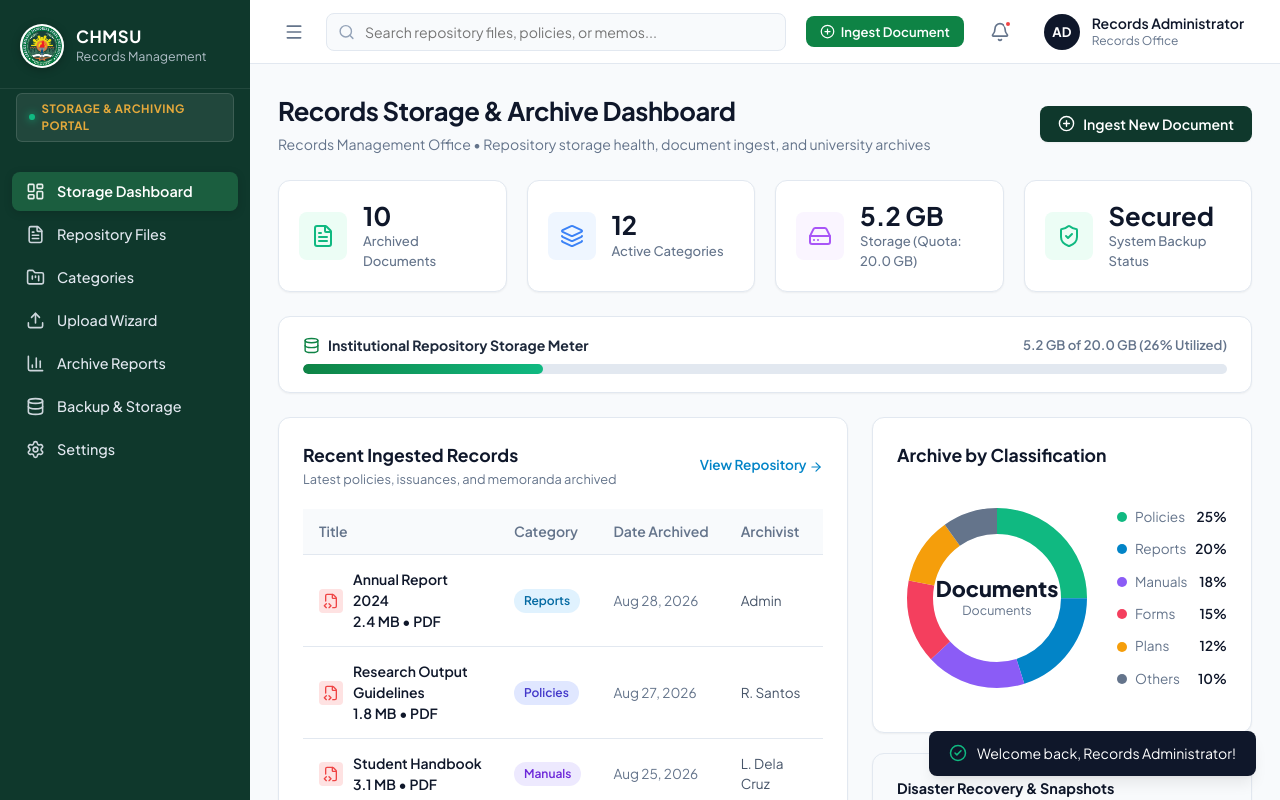
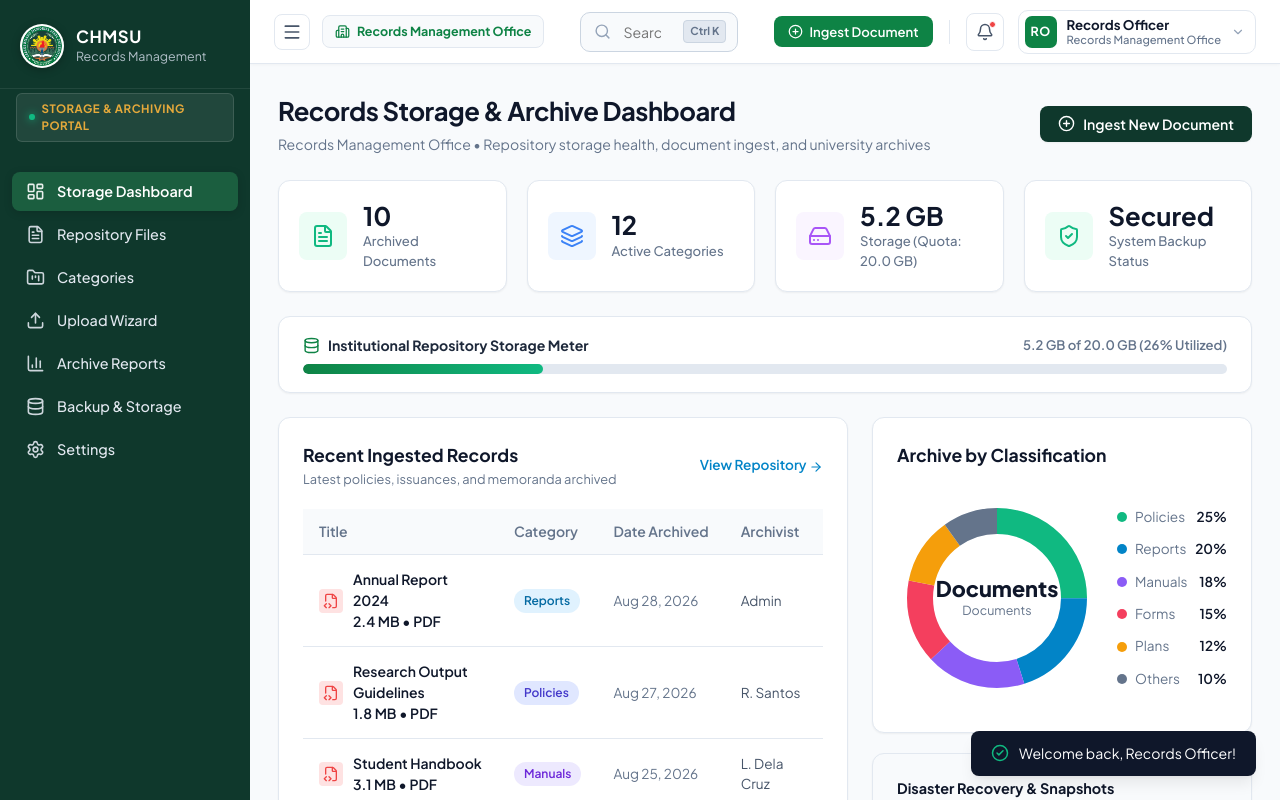
Before and after one commit to KYmer-dotcom/chmsu-digital-repository, a React (Vite) app: page / in a window 1280 px wide. Both pictures are taken after a click on the button "Sign in with CHMSU Account". Shown: the top 800 px of the page. Built offline with nearby package versions, Linux system fonts and the light colour scheme.

Commit message:
Refactor Header: center expansive search bar with Ctrl+K, fix office profile mismatch, and balance action controls

```diff
--- a/src/components/Header.jsx
+++ b/src/components/Header.jsx
@@ -1,5 +1,5 @@
 import React, { useState } from 'react';
-import { Menu, Search, Bell, LogOut, Settings as SettingsIcon, User, PlusCircle, Building2 } from 'lucide-react';
+import { Menu, Search, Bell, LogOut, User, PlusCircle, Building2, ChevronDown } from 'lucide-react';
 
 export default function Header({
   toggleSidebar,
@@ -14,6 +14,9 @@ export default function Header({
   const [showUserMenu, setShowUserMenu] = useState(false);
 
   const isRegistrar = currentUser?.role === 'Registrar';
+  const displayName = currentUser?.name || (isRegistrar ? 'Registrar Officer' : 'Records Officer');
+  const displayRole = currentUser?.officeName || (isRegistrar ? 'Office of the Registrar' : 'Records Management Office');
+  const avatarInitials = currentUser?.avatar || 'RO';
 
   const handleKeyDown = (e) => {
     if (e.key === 'Enter') {
@@ -23,138 +26,133 @@ export default function Header({
 
   return (
     <header className="top-header">
+      {/* 1. Left Section: Sidebar Toggle & Quick Context */}
       <div className="header-left">
         <button
           className="toggle-btn"
           onClick={toggleSidebar}
           aria-label="Toggle Sidebar"
+          title="Toggle Navigation Sidebar"
         >
           <Menu size={20} />
         </button>
 
+        <div className="header-context-badge">
+          <Building2 size={15} className="context-badge-icon" />
+          <span>{isRegistrar ? 'Office of the Registrar' : 'Records Management Office'}</span>
+        </div>
+      </div>
+
+      {/* 2. Center Section: Prominent, Centered Global Search */}
+      <div className="header-center">
         <div className="search-box">
           <Search size={17} className="search-icon" />
           <input
             type="text"
             className="search-input"
-            placeholder={isRegistrar ? "Search student ID, name, or document..." : "Search repository files, policies, or memos..."}
+            placeholder={
+              isRegistrar
+                ? "Search student ID, name, or requested document..."
+                : "Search institutional records, policies, manuals, or memos..."
+            }
             value={searchQuery}
             onChange={(e) => setSearchQuery(e.target.value)}
             onKeyDown={handleKeyDown}
           />
+          <kbd className="search-kbd-chip">Ctrl K</kbd>
         </div>
       </div>
 
+      {/* 3. Right Section: Action Button, Notifications & Account Profile */}
       <div className="header-right">
-        {/* Quick Action Button */}
+        {/* Quick Primary Action Button */}
         {onNavigate && (
           <button
             className="btn-header-action"
             onClick={() => onNavigate(isRegistrar ? 'requests' : 'upload')}
+            title={isRegistrar ? "Log a walk-in or online student document request" : "Ingest and archive a new document into repository storage"}
           >
             <PlusCircle size={15} />
             <span>{isRegistrar ? 'Log Student Request' : 'Ingest Document'}</span>
           </button>
         )}
+
+        <div className="header-v-divider" />
+
+        {/* Notification Bell */}
         <div style={{ position: 'relative' }}>
           <button
-            className="bell-btn"
+            className="bell-btn-modern"
             onClick={() => setShowNotifications(!showNotifications)}
             aria-label="Notifications"
+            title="Notifications"
           >
-            <Bell size={20} />
+            <Bell size={18} />
             <span className="bell-dot"></span>
           </button>
 
           {showNotifications && (
-            <div style={{
-              position: 'absolute',
-              right: 0,
-              top: '48px',
-              width: '280px',
-              background: '#ffffff',
-              borderRadius: '12px',
-              border: '1px solid #e2e8f0',
-              boxShadow: '0 10px 25px rgba(0,0,0,0.1)',
-              padding: '16px',
-              zIndex: 50
-            }}>
-              <h4 style={{ fontSize: '0.9rem', marginBottom: '10px', color: '#0f172a' }}>Notifications</h4>
-              <div style={{ fontSize: '0.8rem', color: '#64748b', display: 'flex', flexDirection: 'column', gap: '10px' }}>
-                <div style={{ paddingBottom: '8px', borderBottom: '1px solid #f1f5f9' }}>
-                  <strong>New Upload:</strong> Annual Report 2024 was added by Admin.
+            <div className="header-dropdown-card notifications-menu">
+              <div className="dropdown-menu-header">
+                <h4>System Notifications</h4>
+                <span className="notification-count-tag">3 New</span>
+              </div>
+              <div className="notifications-list">
+                <div className="notification-item">
+                  <strong>{isRegistrar ? 'New Request:' : 'New Archive Ingest:'}</strong>
+                  {isRegistrar
+                    ? ' Student #2022-0142 filed request for TOR.'
+                    : ' Annual Report 2024 was archived.'}
                 </div>
-                <div style={{ paddingBottom: '8px', borderBottom: '1px solid #f1f5f9' }}>
-                  <strong>Backup Complete:</strong> Weekly incremental backup completed.
+                <div className="notification-item">
+                  <strong>Repository Status:</strong> Storage quota is healthy (26% utilized).
                 </div>
-                <div>
-                  <strong>User Access:</strong> R. Santos requested review permission.
+                <div className="notification-item">
+                  <strong>Security Backup:</strong> Automated snapshot created successfully.
                 </div>
               </div>
             </div>
           )}
         </div>
 
+        {/* User Account Profile Pill */}
         <div style={{ position: 'relative' }}>
           <div
-            className="user-profile"
+            className="user-profile-pill"
             onClick={() => setShowUserMenu(!showUserMenu)}
+            title="Account Options"
           >
-            <div className="user-avatar">{currentUser?.avatar || 'AD'}</div>
-            <div className="user-info">
-              <div className="user-name">{currentUser?.name || 'Administrator'}</div>
-              <div className="user-role">{currentUser?.role || 'Repository Administrator'}</div>
+            <div className="user-avatar-modern">{avatarInitials}</div>
+            <div className="user-info-modern">
+              <div className="user-name-modern">{displayName}</div>
+              <div className="user-role-modern">{displayRole}</div>
             </div>
+            <ChevronDown size={14} className={`profile-chevron ${showUserMenu ? 'rotated' : ''}`} />
           </div>
 
           {showUserMenu && (
-            <div style={{
-              position: 'absolute',
-              right: 0,
-              top: '48px',
-              width: '180px',
-              background: '#ffffff',
-              borderRadius: '10px',
-              border: '1px solid #e2e8f0',
-              boxShadow: '0 10px 25px rgba(0,0,0,0.1)',
-              padding: '6px',
-              zIndex: 50
-            }}>
+            <div className="header-dropdown-card user-menu-dropdown">
+              <div className="user-menu-info-header">
+                <div className="user-menu-full-name">{displayName}</div>
+                <div className="user-menu-email">{currentUser?.email || (isRegistrar ? 'registrar@chmsu.edu.ph' : 'records@chmsu.edu.ph')}</div>
+              </div>
+              <div className="user-menu-divider" />
               <button
-                onClick={() => setShowUserMenu(false)}
-                style={{
-                  display: 'flex',
-                  alignItems: 'center',
-                  gap: '8px',
-                  width: '100%',
-                  padding: '8px 12px',
-                  background: 'transparent',
-                  border: 'none',
-                  fontSize: '0.85rem',
-                  color: '#1e293b',
-                  cursor: 'pointer',
-                  borderRadius: '6px'
+                onClick={() => {
+                  setShowUserMenu(false);
+                  if (onNavigate) onNavigate(isRegistrar ? 'requests' : 'settings');
                 }}
+                className="user-menu-action-btn"
               >
-                <User size={15} /> Profile
+                <User size={15} />
+                <span>Account Profile</span>
               </button>
               <button
                 onClick={onLogout}
-                style={{
-                  display: 'flex',
-                  alignItems: 'center',
-                  gap: '8px',
-                  width: '100%',
-                  padding: '8px 12px',
-                  background: 'transparent',
-                  border: 'none',
-                  fontSize: '0.85rem',
-                  color: '#ef4444',
-                  cursor: 'pointer',
-                  borderRadius: '6px'
-                }}
+                className="user-menu-action-btn logout-danger"
               >
-                <LogOut size={15} /> Sign Out
+                <LogOut size={15} />
+                <span>Sign Out</span>
               </button>
             </div>
           )}
--- a/src/data/accountsDb.js
+++ b/src/data/accountsDb.js
@@ -7,11 +7,11 @@ export const initialAccounts = [
     username: 'records',
     email: 'records@chmsu.edu.ph',
     password: 'admin123',
-    name: 'Records Management Officer',
+    name: 'Records Officer',
     role: 'Records Office',
     officeName: 'Records Management Office',
     department: 'University Archives & Records Section',
-    avatar: 'RM',
+    avatar: 'RO',
     canManageStorage: true,
     canProcessRequests: false
   },
@@ -20,11 +20,11 @@ export const initialAccounts = [
     username: 'registrar',
     email: 'registrar@chmsu.edu.ph',
     password: 'registrar123',
-    name: 'University Registrar Officer',
+    name: 'Registrar Officer',
     role: 'Registrar',
-    officeName: 'Office of the University Registrar',
+    officeName: 'Office of the Registrar',
     department: 'Student Academic Records & Admissions',
-    avatar: 'UR',
+    avatar: 'RO',
     canManageStorage: false,
     canProcessRequests: true
   },
@@ -34,11 +34,11 @@ export const initialAccounts = [
     username: 'admin',
     email: 'admin@chmsu.edu.ph',
     password: 'admin123',
-    name: 'Records Administrator',
+    name: 'Records Officer',
     role: 'Records Office',
     officeName: 'Records Management Office',
-    department: 'Management Information System / Records',
-    avatar: 'AD',
+    department: 'University Archives & Records Section',
+    avatar: 'RO',
     canManageStorage: true,
     canProcessRequests: false
   }
@@ -117,7 +117,20 @@ export function getCurrentSession() {
   const session = localStorage.getItem('chmsu_auth_user');
   if (session) {
     try {
-      return JSON.parse(session);
+      const parsed = JSON.parse(session);
+      // Migrate old sessions or legacy John Doe to the official office roles
+      if (!parsed.name || parsed.name === 'John Doe' || parsed.username === 'admin' || parsed.username === 'records') {
+        const updated = {
+          ...parsed,
+          name: 'Records Officer',
+          role: 'Records Office',
+          officeName: 'Records Management Office',
+          avatar: 'RO'
+        };
+        localStorage.setItem('chmsu_auth_user', JSON.stringify(updated));
+        return updated;
+      }
+      return parsed;
     } catch (e) {
       return null;
     }
--- a/src/index.css
+++ b/src/index.css
@@ -170,149 +170,334 @@ button, input, select, textarea {
 .top-header {
   height: 64px;
   background: #ffffff;
-  border-bottom: 1px solid var(--border-color);
-  padding: 0 28px;
+  border-bottom: 1px solid #e2e8f0;
+  padding: 0 24px;
   display: flex;
   align-items: center;
   justify-content: space-between;
-  gap: 20px;
+  gap: 16px;
   position: sticky;
   top: 0;
   z-index: 30;
+  box-shadow: 0 1px 3px rgba(0, 0, 0, 0.03);
 }
 
 .header-left {
   display: flex;
   align-items: center;
-  gap: 16px;
+  gap: 12px;
+  flex-shrink: 0;
+}
+
+.toggle-btn {
+  background: #ffffff;
+  border: 1px solid #e2e8f0;
+  color: #475569;
+  cursor: pointer;
+  width: 36px;
+  height: 36px;
+  border-radius: 8px;
+  display: flex;
+  align-items: center;
+  justify-content: center;
+  transition: all 0.2s ease;
+}
+
+.toggle-btn:hover {
+  background: #f8fafc;
+  border-color: #cbd5e1;
+  color: #0f172a;
+}
+
+.header-context-badge {
+  display: flex;
+  align-items: center;
+  gap: 7px;
+  padding: 6px 12px;
+  background: #f8fafc;
+  border: 1px solid #e2e8f0;
+  border-radius: 8px;
+  font-size: 0.78rem;
+  font-weight: 700;
+  color: #0e8345;
+}
+
+.context-badge-icon {
+  color: #0e8345;
+}
+
+/* Center Search - Expansive & Balanced */
+.header-center {
   flex: 1;
-  max-width: 580px;
-}
-
-.toggle-btn {
-  background: transparent;
-  border: none;
-  color: var(--text-muted);
-  cursor: pointer;
-  padding: 6px;
-  border-radius: 6px;
-  display: flex;
-  align-items: center;
-  transition: background 0.2s;
-}
-
-.toggle-btn:hover {
-  background: var(--border-light);
-  color: var(--text-main);
+  max-width: 540px;
+  margin: 0 20px;
 }
 
 .search-box {
   position: relative;
   width: 100%;
+  display: flex;
+  align-items: center;
 }
 
 .search-icon {
   position: absolute;
-  left: 12px;
-  top: 50%;
-  transform: translateY(-50%);
-  color: var(--text-subtle);
+  left: 14px;
+  color: #94a3b8;
   pointer-events: none;
 }
 
 .search-input {
   width: 100%;
-  height: 38px;
-  padding: 0 12px 0 38px;
-  border: 1px solid var(--border-color);
-  border-radius: var(--radius-md);
+  height: 40px;
+  padding: 0 76px 0 42px;
+  border: 1px solid #cbd5e1;
+  border-radius: 10px;
   font-size: 0.88rem;
   background: #f8fafc;
-  transition: all 0.2s;
+  transition: all 0.2s ease;
   outline: none;
+  box-sizing: border-box;
 }
 
 .search-input:focus {
   background: #ffffff;
-  border-color: var(--primary-green);
-  box-shadow: 0 0 0 3px rgba(15, 56, 44, 0.1);
-}
-
+  border-color: #0e8345;
+  box-shadow: 0 0 0 3px rgba(14, 131, 69, 0.12);
+}
+
+.search-kbd-chip {
+  position: absolute;
+  right: 12px;
+  background: #e2e8f0;
+  border: 1px solid #cbd5e1;
+  border-radius: 4px;
+  padding: 2px 6px;
+  font-size: 0.68rem;
+  font-family: inherit;
+  font-weight: 700;
+  color: #64748b;
+  pointer-events: none;
+}
+
+/* Header Right Area */
 .header-right {
   display: flex;
   align-items: center;
-  gap: 18px;
-}
-
-.bell-btn {
+  gap: 14px;
+  flex-shrink: 0;
+}
+
+.header-v-divider {
+  width: 1px;
+  height: 24px;
+  background: #e2e8f0;
+  margin: 0 2px;
+}
+
+.bell-btn-modern {
   position: relative;
+  width: 38px;
+  height: 38px;
+  background: #ffffff;
+  border: 1px solid #e2e8f0;
+  border-radius: 8px;
+  color: #475569;
+  cursor: pointer;
+  display: flex;
+  align-items: center;
+  justify-content: center;
+  transition: all 0.2s ease;
+}
+
+.bell-btn-modern:hover {
+  background: #f8fafc;
+  border-color: #cbd5e1;
+  color: #0f172a;
+}
+
+.bell-dot {
+  position: absolute;
+  top: 7px;
+  right: 7px;
+  width: 7px;
+  height: 7px;
+  background: #ef4444;
+  border-radius: 50%;
+  border: 1.5px solid #ffffff;
+}
+
+.user-profile-pill {
+  display: flex;
+  align-items: center;
+  gap: 10px;
+  cursor: pointer;
+  padding: 5px 10px 5px 6px;
+  border-radius: 10px;
+  border: 1px solid #e2e8f0;
+  background: #ffffff;
+  transition: all 0.2s ease;
+}
+
+.user-profile-pill:hover {
+  background: #f8fafc;
+  border-color: #cbd5e1;
+}
+
+.user-avatar-modern {
+  width: 32px;
+  height: 32px;
+  border-radius: 7px;
+  background: #0e8345;
+  color: #ffffff;
+  font-weight: 700;
+  font-size: 0.78rem;
+  display: flex;
+  align-items: center;
+  justify-content: center;
+  letter-spacing: 0.5px;
+}
+
+.user-info-modern {
+  display: flex;
+  flex-direction: column;
+  line-height: 1.2;
+  text-align: left;
+}
+
+.user-name-modern {
+  font-size: 0.83rem;
+  font-weight: 700;
+  color: #0f172a;
+}
+
+.user-role-modern {
+  font-size: 0.7rem;
+  color: #64748b;
+  font-weight: 500;
+}
+
+.profile-chevron {
+  color: #94a3b8;
+  transition: transform 0.2s ease;
+}
+
+.profile-chevron.rotated {
+  transform: rotate(180deg);
+}
+
+.header-dropdown-card {
+  position: absolute;
+  right: 0;
+  top: calc(100% + 8px);
+  background: #ffffff;
+  border: 1px solid #e2e8f0;
+  border-radius: 12px;
+  box-shadow: 0 10px 25px rgba(0, 0, 0, 0.1);
+  z-index: 60;
+  animation: fadeInDown 0.15s ease-out;
+}
+
+.notifications-menu {
+  width: 300px;
+  padding: 16px;
+}
+
+.dropdown-menu-header {
+  display: flex;
+  align-items: center;
+  justify-content: space-between;
+  margin-bottom: 12px;
+}
+
+.dropdown-menu-header h4 {
+  margin: 0;
+  font-size: 0.88rem;
+  color: #0f172a;
+}
+
+.notification-count-tag {
+  background: #dcfce7;
+  color: #15803d;
+  padding: 2px 8px;
+  border-radius: 999px;
+  font-size: 0.7rem;
+  font-weight: 700;
+}
+
+.notifications-list {
+  display: flex;
+  flex-direction: column;
+  gap: 8px;
+}
+
+.notification-item {
+  font-size: 0.8rem;
+  color: #475569;
+  padding-bottom: 8px;
+  border-bottom: 1px solid #f1f5f9;
+  line-height: 1.4;
+}
+
+.notification-item:last-child {
+  border-bottom: none;
+  padding-bottom: 0;
+}
+
+.user-menu-dropdown {
+  width: 200px;
+  padding: 6px;
+}
+
+.user-menu-info-header {
+  padding: 8px 10px;
+}
+
+.user-menu-full-name {
+  font-size: 0.84rem;
+  font-weight: 700;
+  color: #0f172a;
+}
+
+.user-menu-email {
+  font-size: 0.72rem;
+  color: #64748b;
+  margin-top: 2px;
+}
+
+.user-menu-divider {
+  height: 1px;
+  background: #f1f5f9;
+  margin: 4px 0;
+}
+
+.user-menu-action-btn {
+  display: flex;
+  align-items: center;
+  gap: 8px;
+  width: 100%;
+  padding: 8px 10px;
   background: transparent;
   border: none;
-  color: var(--text-muted);
-  cursor: pointer;
-  padding: 8px;
-  border-radius: 50%;
-  display: flex;
-  align-items: center;
-  transition: background 0.2s;
-}
-
-.bell-btn:hover {
-  background: var(--border-light);
-  color: var(--text-main);
-}
-
-.bell-dot {
-  position: absolute;
-  top: 6px;
-  right: 6px;
-  width: 8px;
-  height: 8px;
-  background: #ef4444;
-  border-radius: 50%;
-  border: 2px solid #ffffff;
-}
-
-.user-profile {
-  display: flex;
-  align-items: center;
-  gap: 12px;
-  cursor: pointer;
-  padding: 4px 8px;
-  border-radius: var(--radius-md);
-  transition: background 0.2s;
-}
-
-.user-profile:hover {
-  background: var(--border-light);
-}
-
-.user-avatar {
-  width: 36px;
-  height: 36px;
-  border-radius: 50%;
-  background: #0f172a;
-  color: #ffffff;
-  font-weight: 700;
   font-size: 0.82rem;
-  display: flex;
-  align-items: center;
-  justify-content: center;
-}
-
-.user-info {
-  line-height: 1.25;
-}
-
-.user-name {
-  font-size: 0.88rem;
-  font-weight: 600;
-  color: var(--text-main);
-}
-
-.user-role {
-  font-size: 0.75rem;
-  color: var(--text-muted);
+  color: #334155;
+  cursor: pointer;
+  border-radius: 6px;
+  transition: all 0.15s ease;
+}
+
+.user-menu-action-btn:hover {
+  background: #f8fafc;
+  color: #0f172a;
+}
+
+.user-menu-action-btn.logout-danger {
+  color: #ef4444;
+}
+
+.user-menu-action-btn.logout-danger:hover {
+  background: #fef2f2;
+  color: #dc2626;
 }
 
 /* Page Content Container */
```
